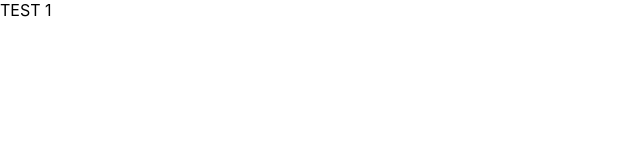
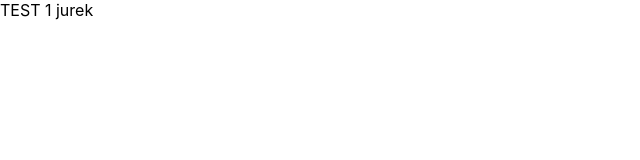
Before and after one commit to PatrykRomanowski/bookstore, a React (Create React App) app in the folder ksiegarnia/: page / in a window 1280 px wide. Shown: the top 160 px of the page, without its empty margins (0-640 px from the left). Built offline with nearby package versions, Linux system fonts and the light colour scheme.

Commit message:
1st commit  vs

```diff
--- a/ksiegarnia/src/Components/test.js
+++ b/ksiegarnia/src/Components/test.js
@@ -1,7 +1,7 @@
 import React, { useState } from "react";
 
 const TestComponent = () => {
-  return <div> TEST 1 </div>;
+  return <div> TEST 1  jurek</div>;
 };
 
 export default TestComponent;
```
Also changed, not shown: ksiegarnia/log.txt (added).
